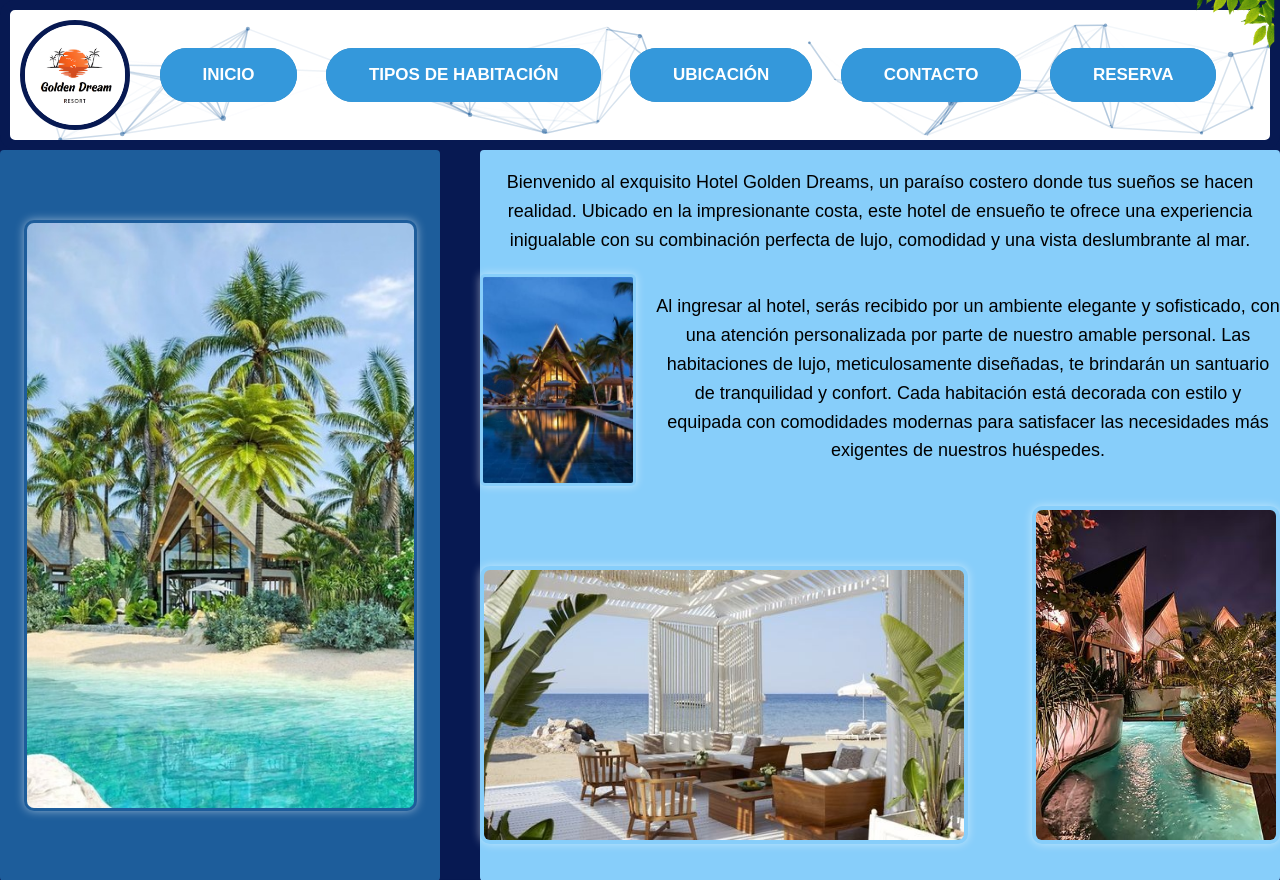
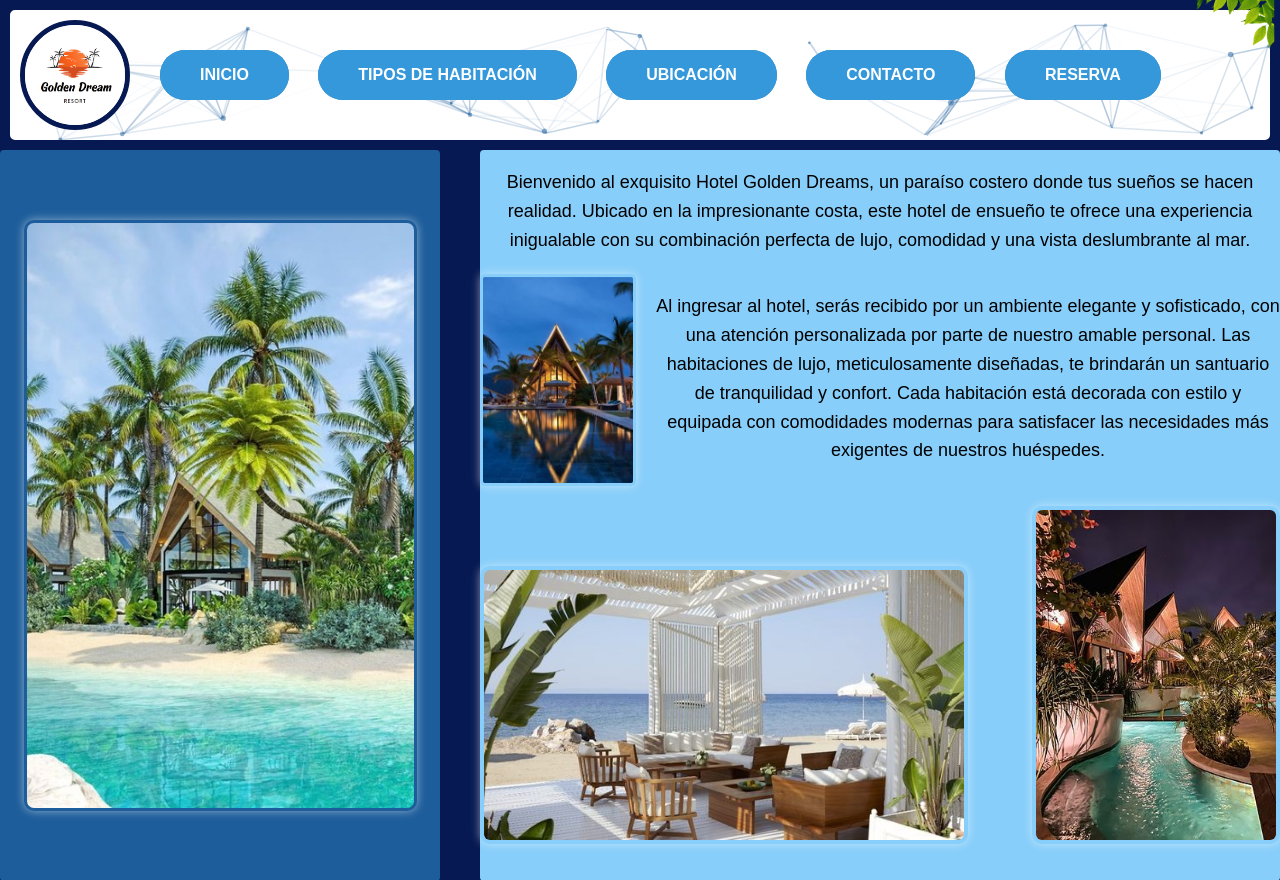
Before and after one commit to chicho377/Hotel-Golden-Dream, a PHP site: page /tcpdf/index.html in a window 1280 px wide. Shown: the top 880 px of the page. Run offline with PHP 8.4, Linux system fonts and the light colour scheme.

Commit message:
Update style.css
cambiando tamano de button

```diff
--- a/style/style.css
+++ b/style/style.css
@@ -163,7 +163,7 @@ body {
 /* Estilos para los botones de navegación */
 .nav-links a {
     position: relative;
-    font-size: 17px;
+    font-size: 16px;
     text-transform: uppercase;
     text-decoration: none;
     padding: 1em 2.5em;
```
